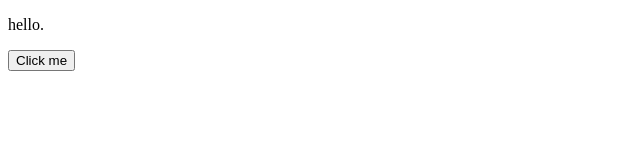
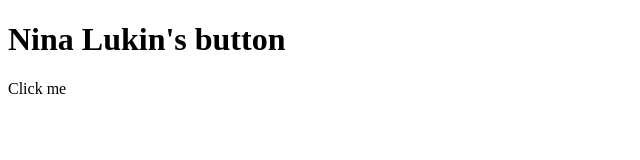
Before and after one commit to nabnabs/UIC-assignment, a plain HTML site: page index.html in a window 1280 px wide. Shown: the whole page, without its empty margins (0-640 px from the left). Drawn offline with Linux system fonts and the light colour scheme.

Commit message:
added code

```diff
--- a/index.html
+++ b/index.html
@@ -5,16 +5,20 @@
     <title>Nina's button</title>
   </head>
   <body>
-    <p>hello.</p>
-    <div id="button" class="centered">
+    <div class="jumbotron">
+		<h1>Nina Lukin's button</h1>
+	</div>
+		<div id="button" class="center>
 			<button type="submit">Click me</button>
 			<script>
 				$('button').on('click', function() {
-					$('#assignment').append("<p>Done</p>");
+					$('#assignment').append("<p>Done!!!</p>");
 		 		});
 			</script>
 		</div>
 		<div id="assignment">
 		</div>
+	</div>
+
   </body>
 </html>
```
